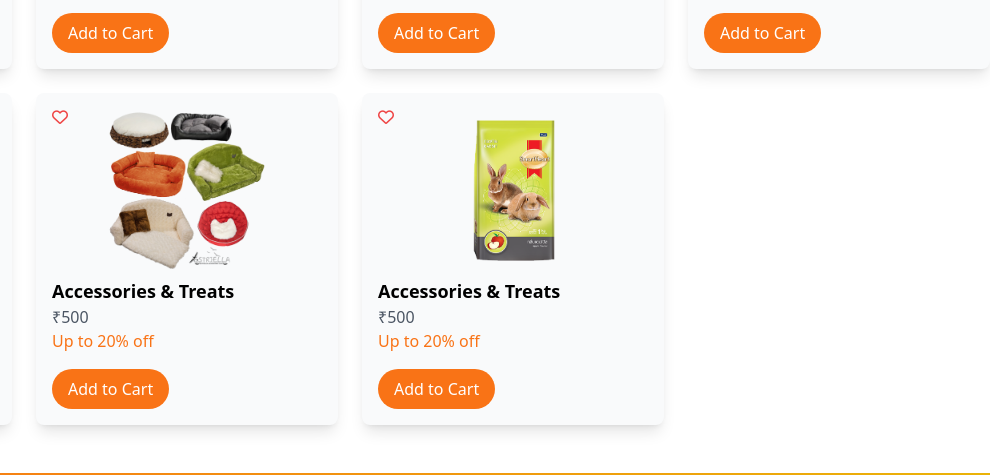
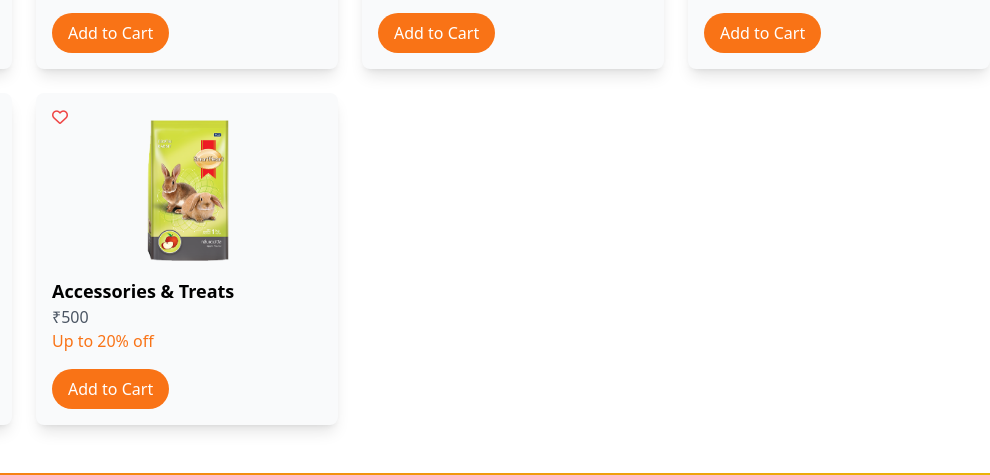
Before and after one commit to mzohaib-dev/pet-paradise, a plain HTML site: page products.html in a window 1280 px wide. Shown: the part 799-1274 px from the top of the page, 290-1280 px from the left. Drawn offline with nearby package versions, Linux system fonts and the light colour scheme.

```diff
--- a/products.html
+++ b/products.html
@@ -140,20 +140,6 @@
                     <button class="mt-4 bg-orange-500 text-white px-4 py-2 rounded-full hover:bg-orange-600 transition">Add to Cart</button>
                 </div>
 
-                <!-- Item 10 -->
-                <div class="box-1 bg-gray-50 p-4 rounded-lg shadow-lg hover:shadow-xl transition relative">
-                    <i class="fa-regular fa-heart heart-icon text-red-500 absolute top-4 left-4 cursor-pointer" onclick="toggleFavorite(this)"></i>
-                    <div class="price absolute top-4 right-4 bg-white px-2 py-1 rounded-full opacity-0 transition-opacity">₹500</div>
-                    <img src="./images/product images/CAT/Car seat Dog Comfort, pet accessories, png free download.png" alt="Car Seat for Pets" class="w-full h-40 object-contain">
-                    <h4 class="text-lg font-semibold mt-2">Accessories & Treats</h4>
-                    <p class="text-gray-600">₹500</p>
-                    <p class="text-orange-500">Up to 20% off</p>
-                    <button class="mt-4 bg-orange-500 text-white px-4 py-2 rounded-full hover:bg-orange-600 transition">Add to Cart</button>
-                </div>
-
-                <!-- Repeat for Remaining Items... -->
-
-                <!-- Final Item -->
                 <div class="box-1 bg-gray-50 p-4 rounded-lg shadow-lg hover:shadow-xl transition relative">
                     <i class="fa-regular fa-heart heart-icon text-red-500 absolute top-4 left-4 cursor-pointer" onclick="toggleFavorite(this)"></i>
                     <div class="price absolute top-4 right-4 bg-white px-2 py-1 rounded-full opacity-0 transition-opacity">₹500</div>
```
Also changed, not shown: 2 other files.
